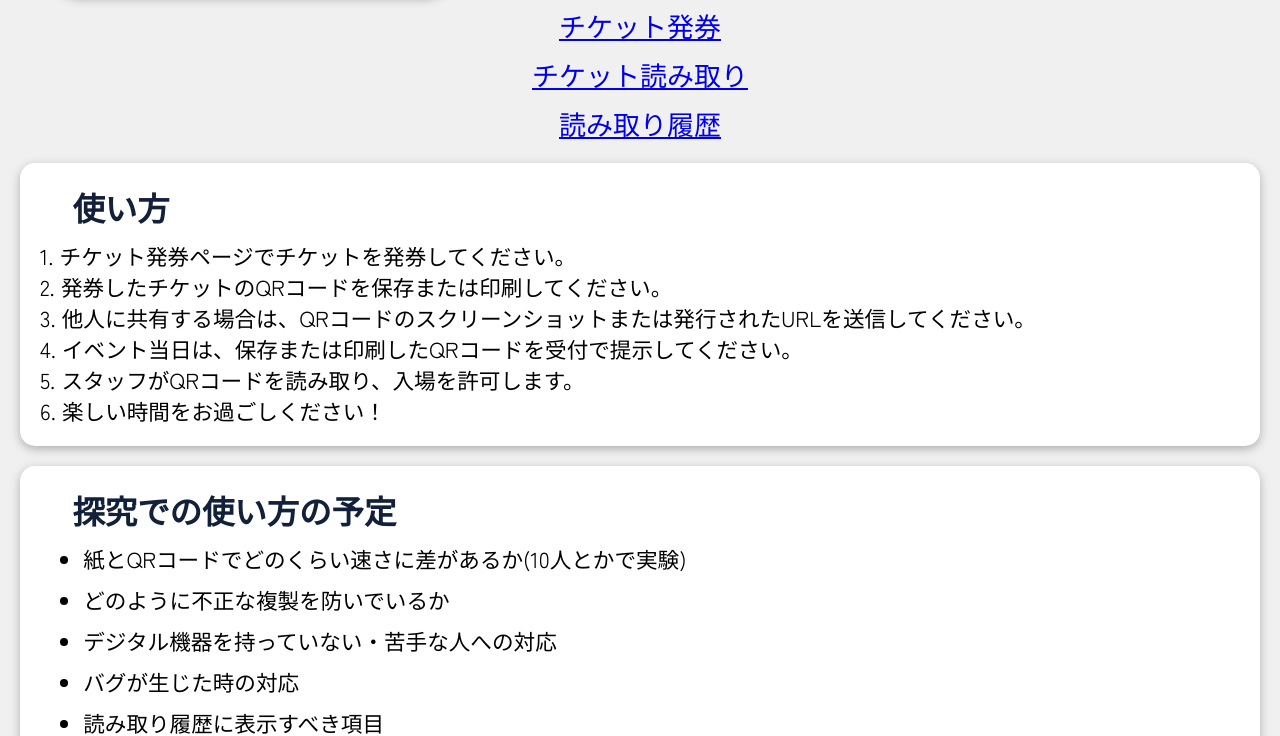
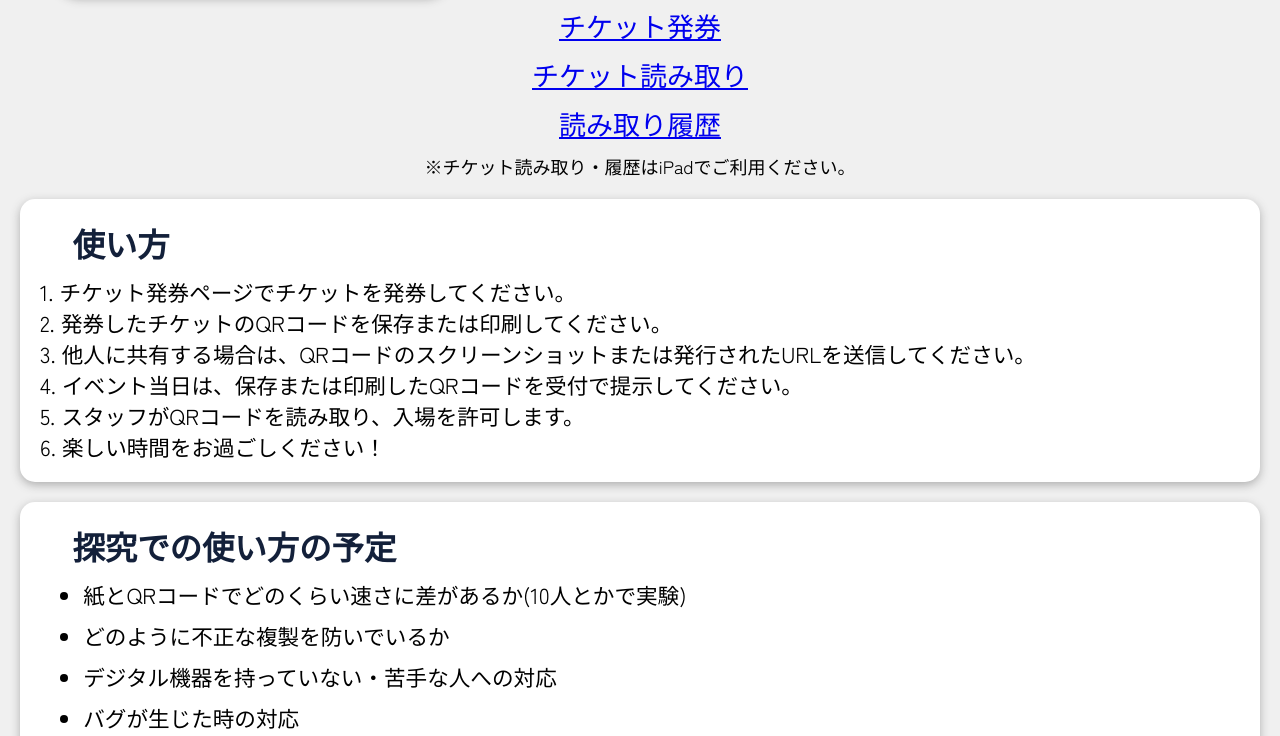
Before and after one commit to Rio-Gunawan/gaiensai-ticket, a website: page index.html in a window 1280 px wide. Shown: the part 75-811 px from the top of the page. Drawn offline with Linux system fonts and the light colour scheme.

Commit message:
iPadでのチケット読み取り・履歴利用に関する注意書きを追加

```diff
--- a/index.html
+++ b/index.html
@@ -33,6 +33,7 @@
         <li><a href="./scan.html">チケット読み取り</a></li>
         <li><a href="./history.html">読み取り履歴</a></li>
     </ul>
+    <p style="text-align: center;">※チケット読み取り・履歴はiPadでご利用ください。</p>
     <section>
         <h2>使い方</h2>
         <p>
```
